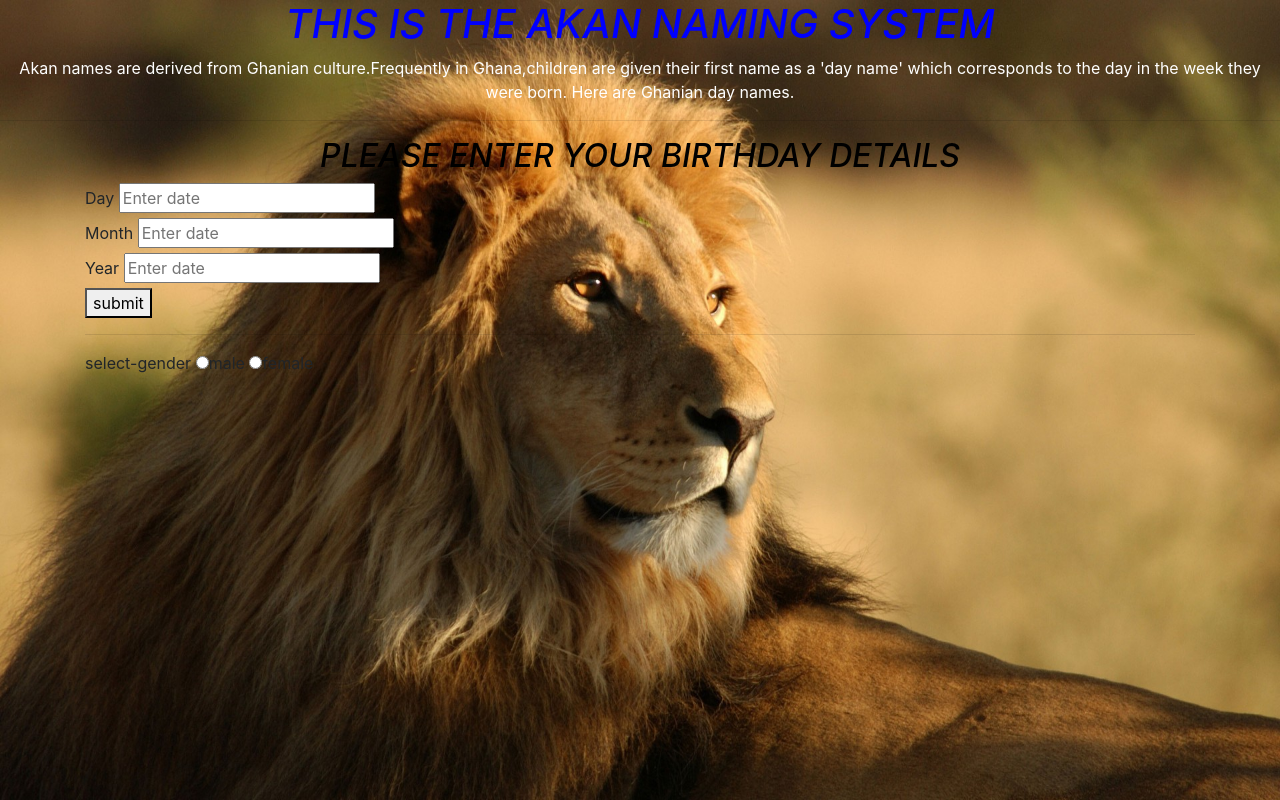
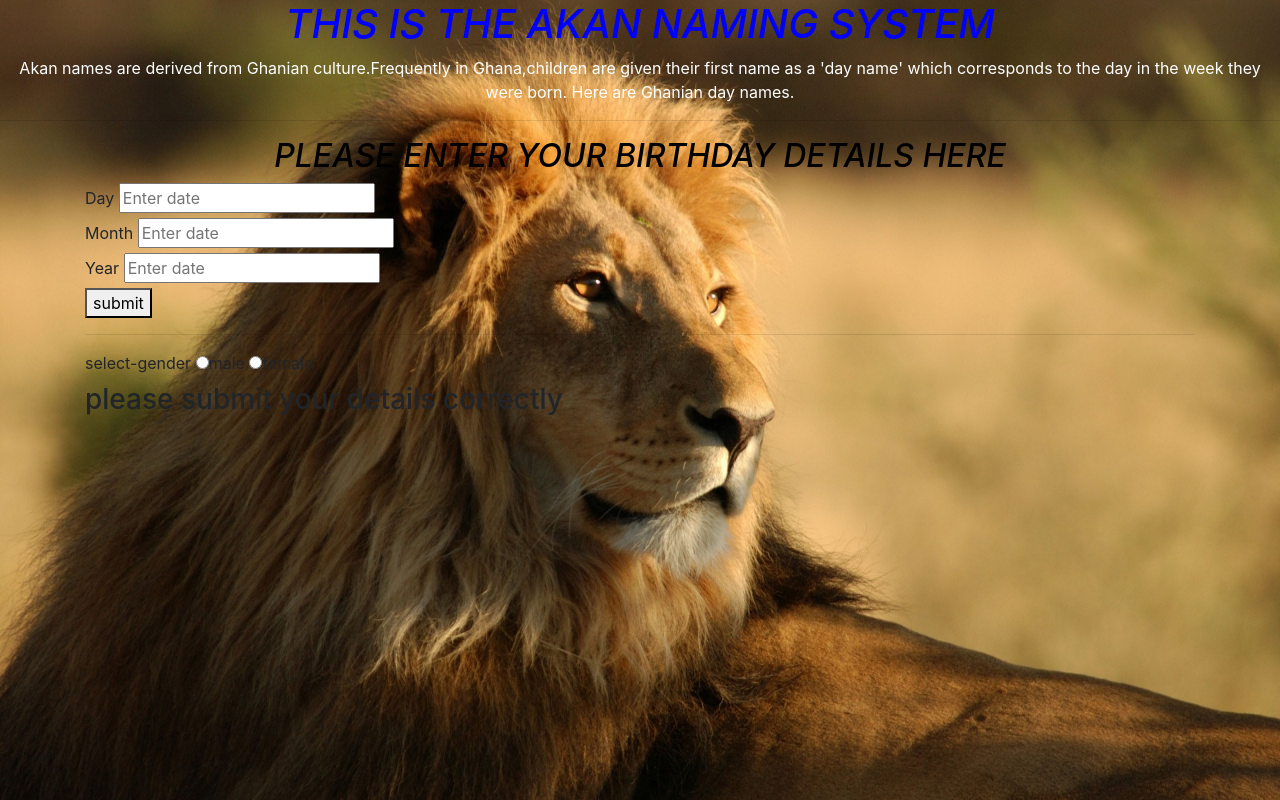
Before and after one commit to don55odhiambo/akan-name-ip2, a plain HTML site: page index.html in a window 1280 px wide. Drawn offline with nearby package versions, Linux system fonts and the light colour scheme; a script that the page names is missing; files whose address does not match are found by name.

Commit message:
added H3 on index.html

```diff
--- a/index.html
+++ b/index.html
@@ -23,7 +23,7 @@
              </div>
           </div>
 
-    <h2>PLEASE ENTER YOUR BIRTHDAY DETAILS</h2>
+    <h2>PLEASE ENTER YOUR BIRTHDAY DETAILS HERE</h2>
 
     <form onsubmit="result=false">
 
@@ -47,5 +47,7 @@
         <input type="radio" id="gender" value="female">female
         <br>
 
+    <h3>please submit your details correctly </h3>
+
 </body>
 </html>
```
